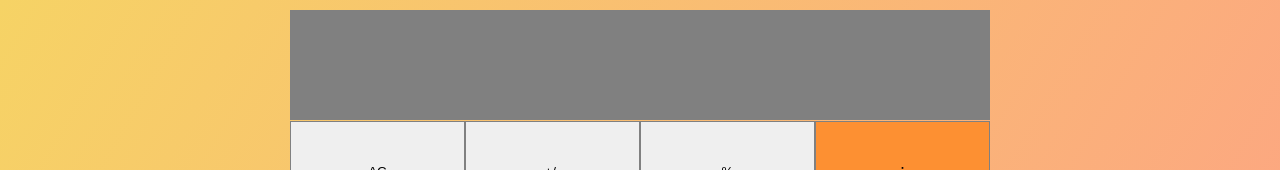
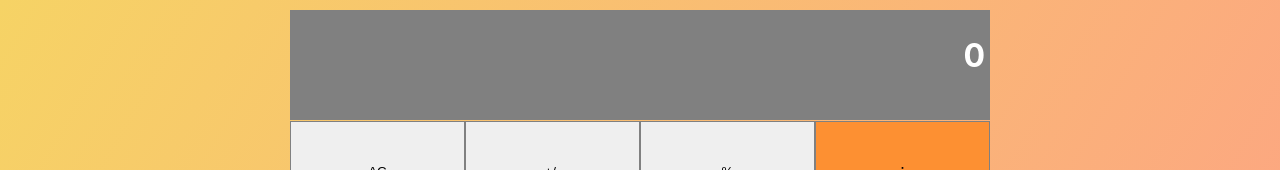
Before and after one commit to TashfeenRao/calculator-react, a React (Create React App) app: page / in a window 1280 px wide. Shown: the top 170 px of the page. Built offline with nearby package versions, Linux system fonts and the light colour scheme.

Commit message:
updated calculate module, setState for total next

```diff
--- a/src/components/App.js
+++ b/src/components/App.js
@@ -11,20 +11,22 @@ class App extends Component {
       total: null,
       next: null,
       operation: null,
+      result: '0',
     };
     this.handleClick = this.handleClick.bind(this);
   }
 
   handleClick = btnName => {
-    console.log(btnName);
+    const result = calculate(this.state, btnName);
+    this.setState(result)
   }
 
   render() {
-    const { total, next, operation } = this.state;
+    const { result } = this.state;
     return (
       <div className="App">
         <div className="calculator">
-          <Disaply total={total} next={next} />
+          <Disaply result={result} />
           <ButtonPanel clickHandler={this.handleClick} />
         </div>
       </div>
--- a/src/components/ButtonPanel.js
+++ b/src/components/ButtonPanel.js
@@ -16,7 +16,7 @@ class ButtonPanel extends Component {
         <div className="Group">
           <Button name="AC" value="AC" clickHandler={handleClick} />
           <Button name="+/-" value="+/-" clickHandler={handleClick} />
-          <Button name="%" value="%" />
+          <Button name="%" value="%" clickHandler={handleClick} />
           <Button name="÷" value="÷" color={color} clickHandler={handleClick} />
         </div>
         <div className="Group">
--- a/src/components/Display.js
+++ b/src/components/Display.js
@@ -1,16 +1,14 @@
-import React from 'react';
 import PropTypes from 'prop-types';
 
-const Display = ({total, next}) => {
-  return (
-    <div className="display">
-      <h1>{total}</h1>
-      <h1>{next}</h1>
-    </div>
-  );
-};
+import React from 'react';
+// import PropTypes from 'prop-types';
+
+const Display = ({ result }) => (
+  <div className="display">
+    <h1>{result}</h1>
+  </div>
+);
 Display.propTypes = {
-  total: PropTypes.string.isRequired,
-  next: PropTypes.string.isRequired,
+  result: PropTypes.string.isRequired,
 };
 export default Display;
--- a/src/logic/calculate.js
+++ b/src/logic/calculate.js
@@ -1,41 +1,53 @@
 import operate from './operate';
 
 const calculate = (data, btnName) => {
-  const imData = data;
+  let {
+    next, total, result, operation,
+  } = data;
   switch (btnName) {
-    case '1':
-    case '2':
-    case '3':
-    case '4':
-    case '5':
-    case '6':
-    case '7':
-    case '8':
-    case '9':
-      imData.next += btnName;
-      break;
     case '+/-':
-      imData.total *= -1;
-      imData.next *= -1;
+      next *= -1;
+      result = next;
       break;
     case 'AC':
-      imData.total = 0;
-      imData.next = 0;
-      imData.operation = null;
+      total = null;
+      next = null;
+      operation = null;
+      result = '0';
+      break;
+    case '=':
+      if (operation === null) break;
+      next = operate(total, next, operation);
+      total = null;
+      operation = null;
+      result = next.toString();
       break;
     case '%':
     case '+':
     case '-':
     case 'x':
     case '÷':
-      if (imData.total && imData.next && imData.operation) {
-        imData.total = operate(imData.total, imData.next, imData.operation);
+      if (total === null) {
+        total = next;
+        next = null;
+        operation = btnName;
+        break;
+      } else {
+        total = operate(total, next, operation);
+        next = null;
+        result = total.toString();
+        operation = btnName;
       }
       break;
     default:
-      imData.total = operate(...data);
-      imData.next = 0;
-      imData.operation = null;
+      if (next === null) next = '';
+
+      next += btnName;
+      result = next;
+      break;
   }
+  return {
+    next, total, result, operation,
+  };
 };
 export default calculate;
--- a/src/logic/operate.js
+++ b/src/logic/operate.js
@@ -1,8 +1,16 @@
 import bigJs from 'big.js';
 
 const operate = (fNum, sNum, sign) => {
-  const bigFnum = bigJs(fNum);
-  const bigSnum = bigJs(sNum);
+  let bigFnum;
+  let bigSnum;
+  if (fNum === null || sNum === null) {
+    bigFnum = bigJs(0);
+    bigSnum = bigJs(0);
+  } else {
+    bigFnum = bigJs(fNum);
+    bigSnum = bigJs(sNum);
+  }
+
   switch (sign) {
     case '+':
       return bigFnum.plus(bigSnum);
```
